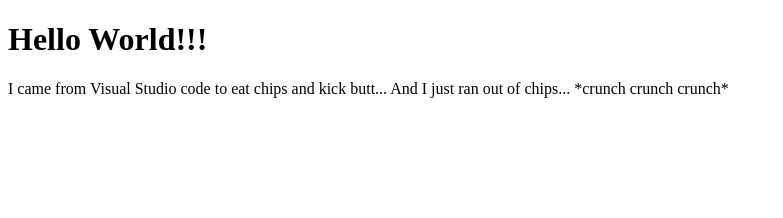
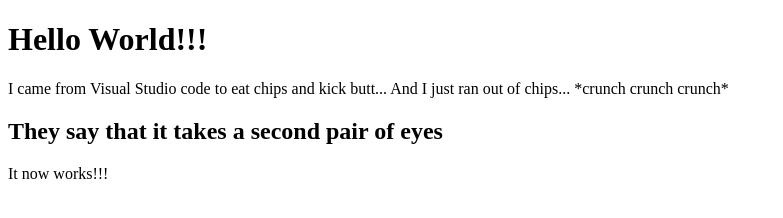
Before and after one commit to VisionsOfSilver/GitTest, a plain HTML site: page index.html in a window 1280 px wide. Shown: the whole page, without its empty margins (0-783 px from the left). Drawn offline with Linux system fonts and the light colour scheme.

Commit message:
Created
Created second page

```diff
--- a/index.html
+++ b/index.html
@@ -7,5 +7,8 @@
     <body>
         <h1>Hello World!!!</h1>
         <p>I came from Visual Studio code to eat chips and kick butt... And I just ran out of chips... *crunch crunch crunch*</p>
+
+        <h2>They say that it takes a second pair of eyes</h2>
+        <p>It now works!!!</p>
     </body>
 </html>
```
Also changed, not shown: secondpage.html (added, +10 -0 lines).
